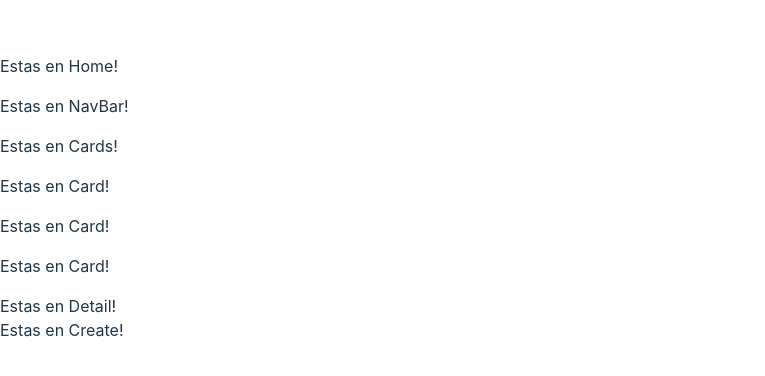
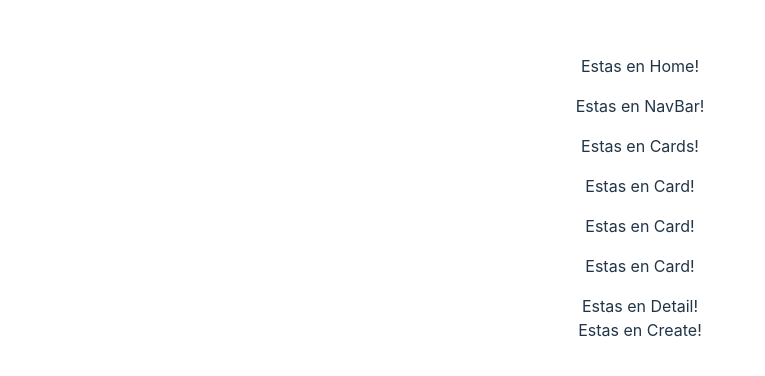
Before and after one commit to FernandaOlivares/FOL-cr-pi-drivers-main, a React (Vite) app in the folder client/: page / in a window 1280 px wide. Shown: the part 210-586 px from the top of the page, without its empty margins (0-765 px from the left). Built offline with nearby package versions, Linux system fonts and the light colour scheme.

Commit message:
Style Updated

```diff
--- a/client/src/App.jsx
+++ b/client/src/App.jsx
@@ -1,11 +1,12 @@
 import Create from '../src/views/Create/Create';
 import Detail from '../src/views/Detail/Detail';
 import Home from '../src/views/Home/Home';
+import './App.css';
 
 
 function App() {
   return (
-    <div>
+    <div className='App'>
         <Home/>
         <Detail/>
         <Create/>
```
